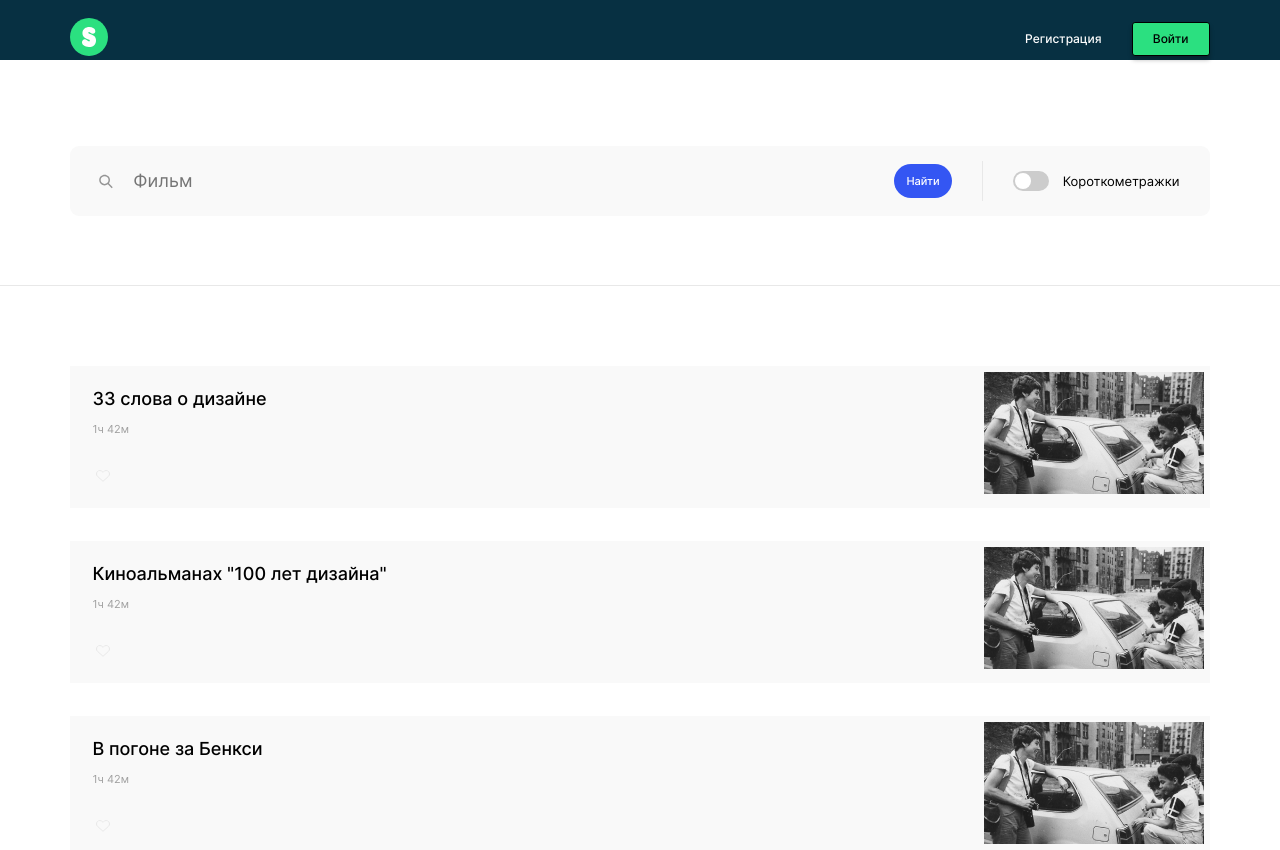
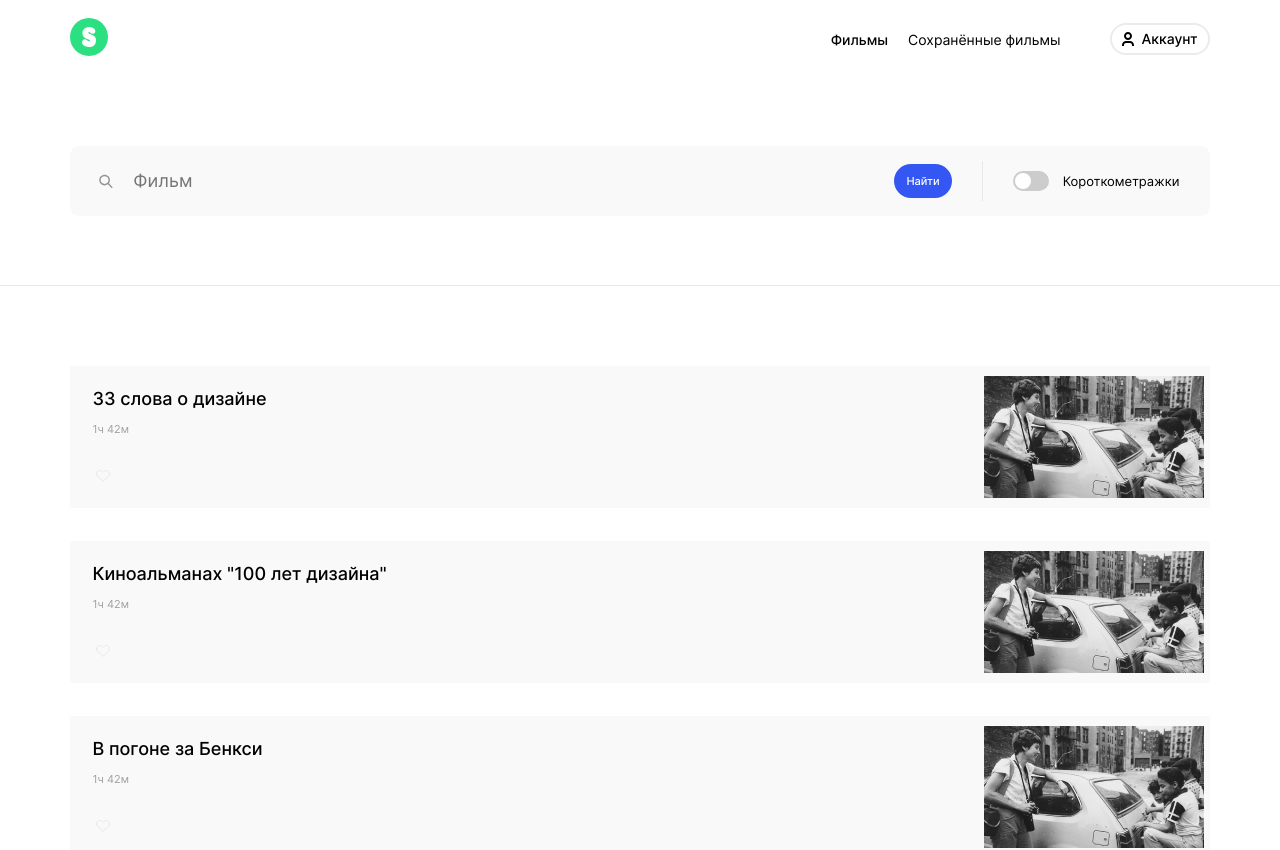
Before and after one commit to muravevanastya/movies-explorer-frontend, a React (Create React App) app: page /movies in a window 1280 px wide. Shown: the top 850 px of the page. Built offline with nearby package versions, Linux system fonts and the light colour scheme.

Commit message:
сверстала навигацию и хедер для страницы с фильмами

```diff
--- a/src/components/Header/Header.css
+++ b/src/components/Header/Header.css
@@ -3,6 +3,10 @@
   background-color: #073042;
   display: flex;
   justify-content: center;
+}
+
+.header__loggedin {
+  background-color: #fff;
 }
 
 .header__container {
@@ -20,50 +24,6 @@
 .header__logo:hover {
   opacity: 0.6;
   transition: .2s ease-in-out;
-}
-
-.header__nav {
-  display: flex;
-  align-items: center;
-}
-
-.header__registration {
-  color: #FFFFFF;
-  margin-right: 30px;
-  font-weight: 500;
-  font-size: 12px;
-  line-height: 16px;
-  text-decoration: none;
-}
-
-.header__registration:hover {
-  opacity: 0.6;
-  transition: .2s ease-in-out;
-}
-
-.header__login {
-  width: 76px;
-  height: 32px;
-  background-color: #2BE080;
-  border: 1px solid #000000;
-  box-shadow: 0px 4px 4px rgba(0, 0, 0, 0.25);
-  border-radius: 3px;
-  display: flex;
-  justify-content: center;
-}
-
-.header__login:hover {
-  opacity: 0.6;
-  transition: .2s ease-in-out;
-}
-
-.header__login-text {
-  align-self: center;
-  font-weight: 500;
-  font-size: 12px;
-  line-height: 16px;
-  text-decoration: none;
-  color: #000000;
 }
 
 @media screen and (max-width: 769px) {
--- a/src/components/Header/Header.jsx
+++ b/src/components/Header/Header.jsx
@@ -1,19 +1,19 @@
+import React from 'react';
 import logo from '../../images/logo.svg';
-import './Header.css'
+import './Header.css';
+import Navigation from '../Navigation/Navigation';
+import { Link, useLocation } from 'react-router-dom';
 
 function Header() {
+  const location = useLocation();
+
   return (
-    <header className="header">
+    <header className={`header ${location.pathname !== '/' ? 'header__loggedin' : ''}`}>
       <div className='header__container'>
-        <a href='/'>
+        <Link to='/'>
           <img className="header__logo" src={logo} alt="Логотип" />
-        </a>
-        <div className='header__nav'>
-          <a href='/' className='header__registration'>Регистрация</a>
-          <div className='header__login'>
-            <a href='/' className='header__login-text'>Войти</a>
-          </div>
-        </div>
+        </Link>
+        <Navigation />
       </div>
     </header>
   )
--- a/src/components/MoviesCard/MoviesCard.css
+++ b/src/components/MoviesCard/MoviesCard.css
@@ -2,6 +2,7 @@
   width: 89%;
   display: flex;
   justify-content: space-between;
+  align-items: center;
   background-color: #F9F9F9;
   margin-bottom: 33px;
 }
@@ -37,5 +38,5 @@
 .movie__photo {
   width: 220px;
   height: 122px;
-  margin: 6px 6px 6px 0;
+  margin-right: 6px;
 }
--- /dev/null
+++ b/src/components/Navigation/Navigation.css
@@ -0,0 +1,82 @@
+.navigation {
+  display: flex;
+  align-items: center;
+}
+
+.navigation__list {
+  list-style: none;
+  display: flex;
+  align-items: center;
+}
+
+.navigation__list-item:hover {
+  opacity: 0.5;
+  transition: .2s ease-in-out;
+}
+
+.navigation__list-item-signup {
+  color: #FFFFFF;
+  margin-right: 30px;
+  font-weight: 500;
+  font-size: 12px;
+  line-height: 16px;
+  text-decoration: none;
+}
+
+.navigation__list-item-signin {
+  width: 74px;
+  height: 30px;
+  background-color: #2BE080;
+  border: 1px solid #000000;
+  box-shadow: 0px 4px 4px rgba(0, 0, 0, 0.25);
+  border-radius: 3px;
+  display: flex;
+  justify-content: center;
+  align-items: center;
+  font-weight: 500;
+  font-size: 12px;
+  line-height: 16px;
+  text-decoration: none;
+  color: #000000;
+}
+
+.navigation__list-item-films {
+  font-weight: 500;
+  font-size: 14px;
+  line-height: 18px;
+  color: #000000;
+  text-decoration: none;
+  margin-right: 20px;
+}
+
+.navigation__list-item-saved-films {
+  font-weight: 400;
+  font-size: 14px;
+  line-height: 18px;
+  color: #000000;
+  text-decoration: none;
+  margin-right: 50px;
+}
+
+.navigation__list-item-account {
+  padding: 6px 10px;
+  cursor: pointer;
+  display: flex;
+  align-items: center;
+  border: 2px solid rgba(0, 0, 0, 0.08);
+  border-radius: 50px;
+}
+
+.navigation__list-item-account-img {
+  width: 12px;
+  height: 14px;
+  margin-right: 7px;
+}
+
+.navigation__list-item-account-text {
+  color: #000000;
+  text-decoration: none;
+  font-weight: 500;
+  font-size: 14px;
+  line-height: 16px;
+}
--- /dev/null
+++ b/src/components/Navigation/Navigation.jsx
@@ -0,0 +1,38 @@
+import React from 'react';
+import { Link, useLocation } from 'react-router-dom';
+import './Navigation.css';
+import accountIcon from '../../images/account-icon.svg'
+
+function Navigation() {
+  const location = useLocation();
+
+  return (
+    <nav className='navigation'>
+      {location.pathname === '/' ? (
+        <ul className='navigation__list'>
+          <li className='navigation__list-item'>
+            <Link to='/signup' className='navigation__list-item-signup'>Регистрация</Link>
+          </li>
+          <li className='navigation__list-item'>
+            <Link to='/signin' className='navigation__list-item-signin'>Войти</Link>
+          </li>
+        </ul>
+      ) : (
+        <ul className='navigation__list'>
+          <li className='navigation__list-item'>
+            <Link to='/movies' className='navigation__list-item-films'>Фильмы</Link>
+          </li>
+          <li className='navigation__list-item'>
+            <Link to='/saved-movies' className='navigation__list-item-saved-films'>Сохранённые фильмы</Link>
+          </li>
+          <li className='navigation__list-item-account'>
+            <img className='navigation__list-item-account-img' src={accountIcon} alt='Иконка человека' />
+            <Link to='/profile' className='navigation__list-item-account-text'>Аккаунт</Link>
+          </li>
+        </ul>
+        )}
+    </nav>
+  )
+}
+
+export default Navigation;
```
Also changed, not shown: src/images/account-icon.svg (added).
